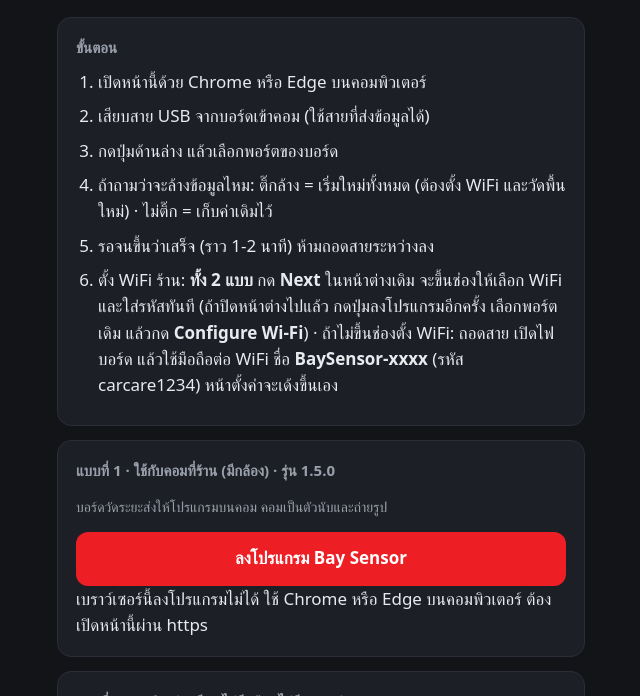
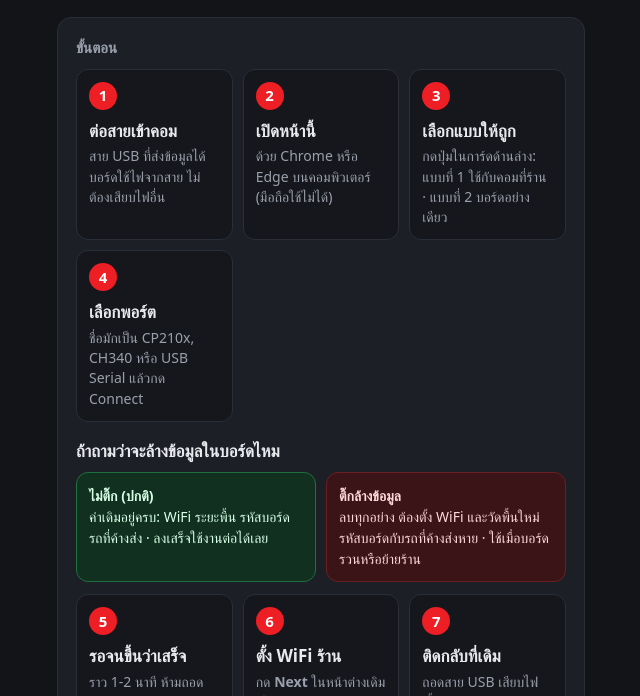
Before and after one commit to KungrcKMK/baysensor-firmware, a plain HTML site: page index.html in a window 1280 px wide. Shown: the part 104-800 px from the top of the page, without its empty margins (319-959 px from the left). Drawn offline with Linux system fonts and the light colour scheme.

Commit message:
Installer page: step-by-step cards for USB install, erase choice, status after install
Co-Authored-By: Claude Opus 5.5 <noreply@anthropic.com>

```diff
--- a/index.html
+++ b/index.html
@@ -18,6 +18,16 @@ button{font:inherit;font-weight:700;width:100%;min-height:54px;border-radius:12p
 button:focus-visible{outline:3px solid #fff;outline-offset:2px}
 .k{color:#9aa0ab;font-size:14px}
 .warn{border-left:4px solid #e0a020}
+.g{display:grid;grid-template-columns:repeat(auto-fit,minmax(150px,1fr));gap:10px}
+.s{background:#15171c;border:1px solid #2a2e37;border-radius:12px;padding:12px;display:flex;flex-direction:column;gap:2px}
+.s .k{font-size:14px;line-height:1.45}
+.n{width:28px;height:28px;border-radius:50%;background:#ED1E24;color:#fff;font-weight:700;font-size:15px;display:flex;align-items:center;justify-content:center;margin-bottom:6px}
+.q{font-weight:600;margin:16px 0 8px}
+.g2{display:grid;grid-template-columns:repeat(auto-fit,minmax(200px,1fr));gap:10px}
+.ok,.bad{border-radius:12px;padding:12px;font-size:14px;line-height:1.5}
+.ok{background:#12301f;border:1px solid #1f6f3f;color:#d7ffe6}
+.bad{background:#3a1416;border:1px solid #6b1f22;color:#ffd7d9}
+.t{display:inline-block;padding:2px 10px;border-radius:99px;font-weight:700;font-size:14px;margin-right:6px}
 </style>
 <main>
 <h1>Bay Sensor</h1>
@@ -26,15 +36,23 @@ button:focus-visible{outline:3px solid #fff;outline-offset:2px}
 
 <div class="c">
 <h2>ขั้นตอน</h2>
-<ol>
-<li>เปิดหน้านี้ด้วย Chrome หรือ Edge บนคอมพิวเตอร์</li>
-<li>เสียบสาย USB จากบอร์ดเข้าคอม (ใช้สายที่ส่งข้อมูลได้)</li>
-<li>กดปุ่มด้านล่าง แล้วเลือกพอร์ตของบอร์ด</li>
-<li>ถ้าถามว่าจะล้างข้อมูลไหม: ติ๊กล้าง = เริ่มใหม่ทั้งหมด (ต้องตั้ง WiFi และวัดพื้นใหม่) · ไม่ติ๊ก = เก็บค่าเดิมไว้</li>
-<li>รอจนขึ้นว่าเสร็จ (ราว 1-2 นาที) ห้ามถอดสายระหว่างลง</li>
-<li>ตั้ง WiFi ร้าน:
- <b>ทั้ง 2 แบบ</b> กด <b>Next</b> ในหน้าต่างเดิม จะขึ้นช่องให้เลือก WiFi และใส่รหัสทันที (ถ้าปิดหน้าต่างไปแล้ว กดปุ่มลงโปรแกรมอีกครั้ง เลือกพอร์ตเดิม แล้วกด <b>Configure Wi-Fi</b>) · ถ้าไม่ขึ้นช่องตั้ง WiFi: ถอดสาย เปิดไฟบอร์ด แล้วใช้มือถือต่อ WiFi ชื่อ <b>BaySensor-xxxx</b> (รหัส carcare1234) หน้าตั้งค่าจะเด้งขึ้นเอง</li>
-</ol>
+<div class="g">
+<div class="s"><span class="n">1</span><b>ต่อสายเข้าคอม</b><span class="k">สาย USB ที่ส่งข้อมูลได้ บอร์ดใช้ไฟจากสาย ไม่ต้องเสียบไฟอื่น</span></div>
+<div class="s"><span class="n">2</span><b>เปิดหน้านี้</b><span class="k">ด้วย Chrome หรือ Edge บนคอมพิวเตอร์ (มือถือใช้ไม่ได้)</span></div>
+<div class="s"><span class="n">3</span><b>เลือกแบบให้ถูก</b><span class="k">กดปุ่มในการ์ดด้านล่าง: แบบที่ 1 ใช้กับคอมที่ร้าน · แบบที่ 2 บอร์ดอย่างเดียว</span></div>
+<div class="s"><span class="n">4</span><b>เลือกพอร์ต</b><span class="k">ชื่อมักเป็น CP210x, CH340 หรือ USB Serial แล้วกด Connect</span></div>
+</div>
+<p class="q">ถ้าถามว่าจะล้างข้อมูลในบอร์ดไหม</p>
+<div class="g2">
+<div class="ok"><b>ไม่ติ๊ก (ปกติ)</b><br>ค่าเดิมอยู่ครบ: WiFi ระยะพื้น รหัสบอร์ด รถที่ค้างส่ง · ลงเสร็จใช้งานต่อได้เลย</div>
+<div class="bad"><b>ติ๊กล้างข้อมูล</b><br>ลบทุกอย่าง ต้องตั้ง WiFi และวัดพื้นใหม่ รหัสบอร์ดกับรถที่ค้างส่งหาย · ใช้เมื่อบอร์ดรวนหรือย้ายร้าน</div>
+</div>
+<div class="g" style="margin-top:12px">
+<div class="s"><span class="n">5</span><b>รอจนขึ้นว่าเสร็จ</b><span class="k">ราว 1-2 นาที ห้ามถอดสายระหว่างลง</span></div>
+<div class="s"><span class="n">6</span><b>ตั้ง WiFi ร้าน</b><span class="k">กด <b>Next</b> ในหน้าต่างเดิม เลือก WiFi (2.4GHz) แล้วใส่รหัส · ปิดหน้าต่างไปแล้ว: กดปุ่มลงโปรแกรมอีกครั้ง เลือกพอร์ตเดิม แล้วกด <b>Configure Wi-Fi</b></span></div>
+<div class="s"><span class="n">7</span><b>ติดกลับที่เดิม</b><span class="k">ถอดสาย USB เสียบไฟเลี้ยงเดิม · ถ้าล้างข้อมูล เปิดหน้าเว็บของบอร์ด แล้วกด "วัดพื้น" ตอนช่องว่าง</span></div>
+</div>
+<p class="k" style="margin:12px 0 0">ช่องตั้ง WiFi ไม่ขึ้น: ถอดสาย เปิดไฟบอร์ด แล้วใช้มือถือต่อ WiFi ชื่อ <b>BaySensor-xxxx</b> (รหัส carcare1234) หน้าตั้งค่าจะเด้งขึ้นเอง</p>
 </div>
 
 <div class="c">
@@ -63,6 +81,13 @@ button:focus-visible{outline:3px solid #fff;outline-offset:2px}
 </div>
 
 <div class="c">
+<h2>หลังลงเสร็จ (แบบที่ 1) ดูการ์ด "ส่งยอดเข้าระบบกลาง" ในหน้าเว็บของบอร์ด</h2>
+<p style="margin:0 0 8px"><span class="t" style="background:#5a4410;color:#ffe9b0">ยังไม่ใส่รหัสบอร์ด</span><span class="k">ปกติ คอมร้านใส่ให้เองภายในราว 5 นาที</span></p>
+<p style="margin:0 0 8px"><span class="t" style="background:#1f6f3f;color:#d7ffe6">ส่งเข้าระบบได้</span><span class="k">บอร์ดนับและส่งยอดเองแล้ว</span></p>
+<p style="margin:0"><span class="t" style="background:#6b1f22;color:#ffd7d9">ส่งไม่ได้: …</span><span class="k">จดข้อความมาบอกผู้ดูแล</span></p>
+</div>
+
+<div class="c">
 <h2>บอร์ดที่ติดตั้งแล้ว</h2>
 <p class="k" style="margin:0">ไม่ต้องถอดมาลงที่นี่ บอร์ดอัปเดตเองทาง WiFi ทุกครั้งที่เปิดบอร์ด (ตั้งแต่รุ่น 1.4.2) · แต่ละแบบได้อัปเดตของแบบตัวเองเท่านั้น ไม่สลับกัน</p>
 </div>
```
